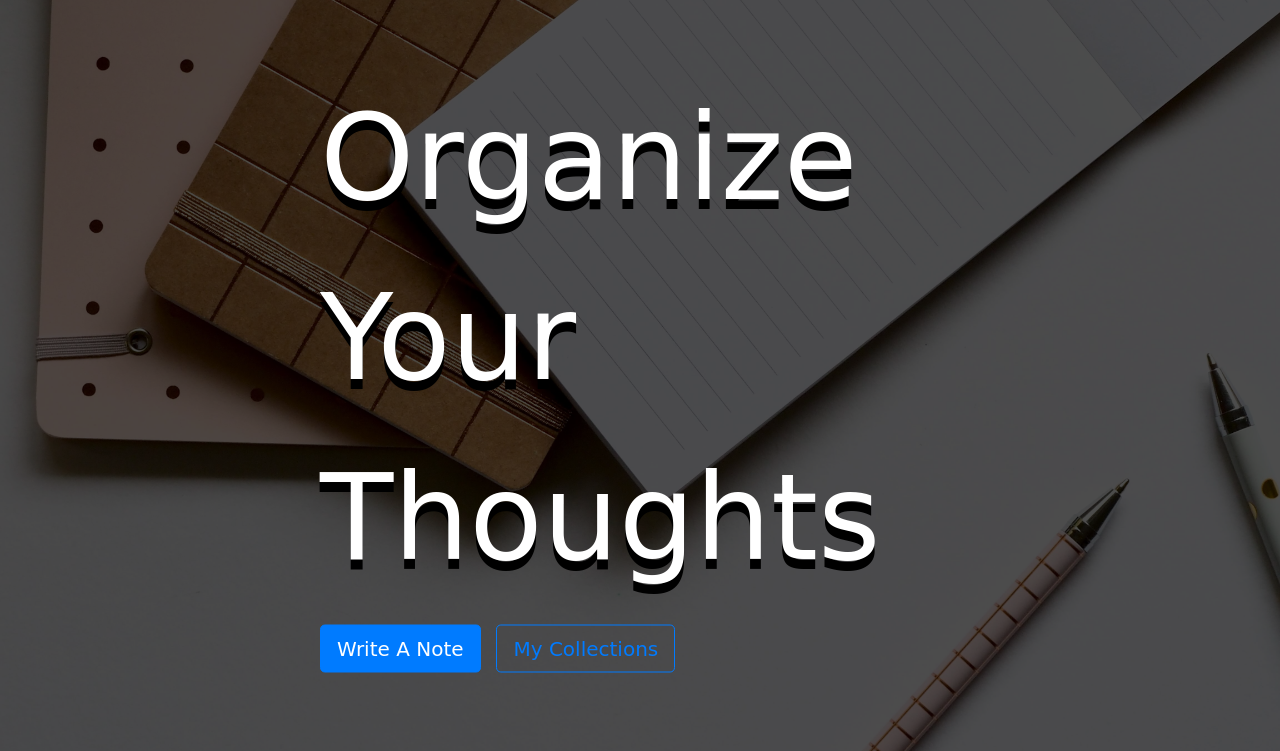
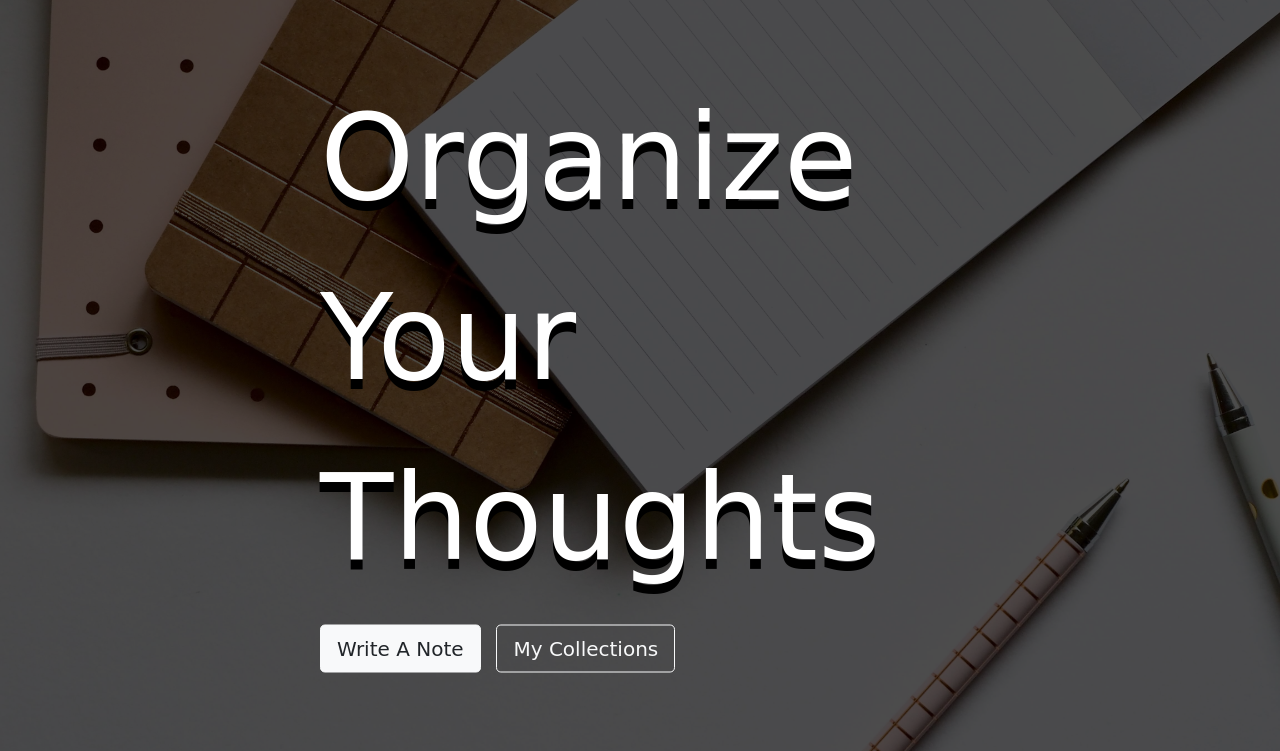
Before and after one commit to kimfom01/quicknotesfront, a Flask app: page / in a window 1280 px wide. Shown: the part 59-810 px from the top of the page. Run offline with Flask 3, Linux system fonts and the light colour scheme; some libraries are stand-ins or nearby versions; some web fonts are replaced.

Commit message:
Add white outline for other buttons on home page

```diff
--- a/website/templates/home.html
+++ b/website/templates/home.html
@@ -9,8 +9,8 @@
   <div class="fw-bold landing-message">
     Organize Your Thoughts
     <div class="call-to-action">
-      <a class="btn btn-primary btn-lg" href="/new-note"> Write A Note </a>
-      <a class="btn btn-outline-primary btn-lg" href="/my-collections">
+      <a class="btn btn-light btn-lg" href="/new-note"> Write A Note </a>
+      <a class="btn btn-outline-light btn-lg" href="/my-collections">
         My Collections
       </a>
     </div>
```
